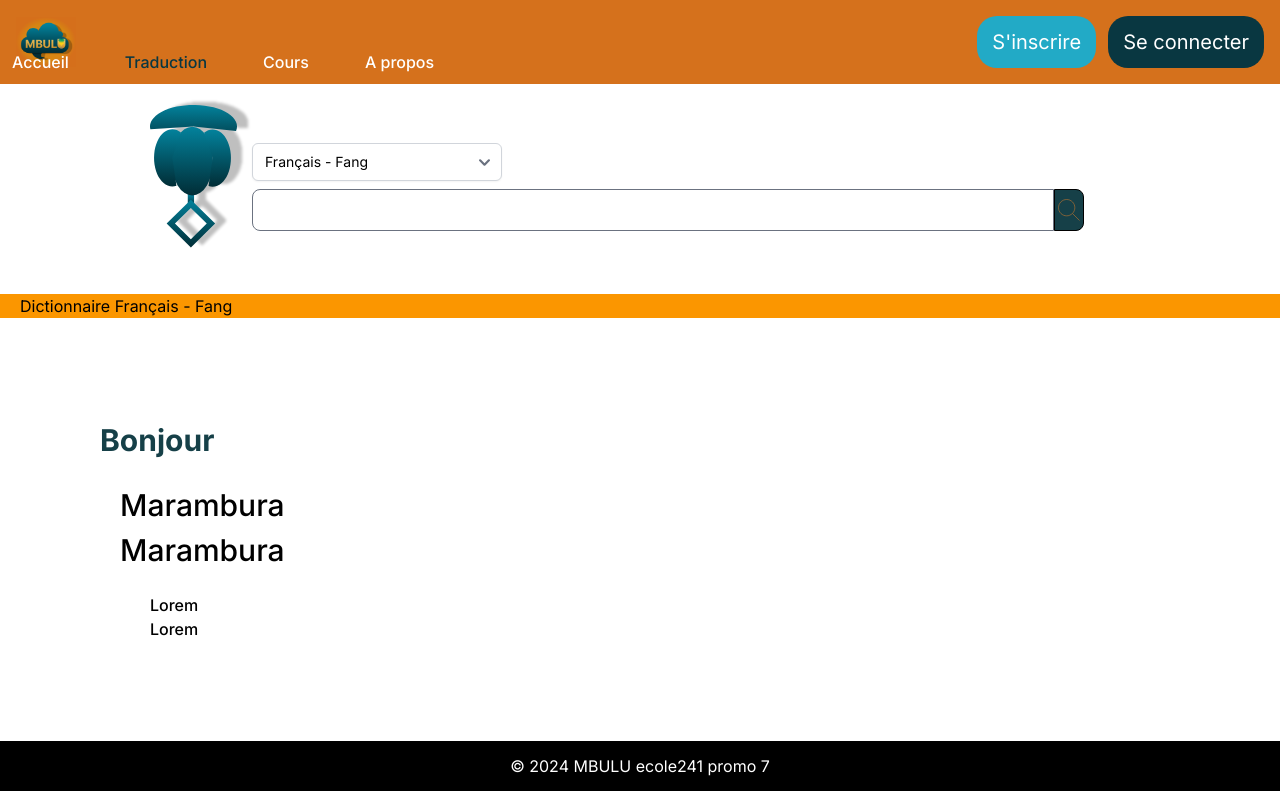
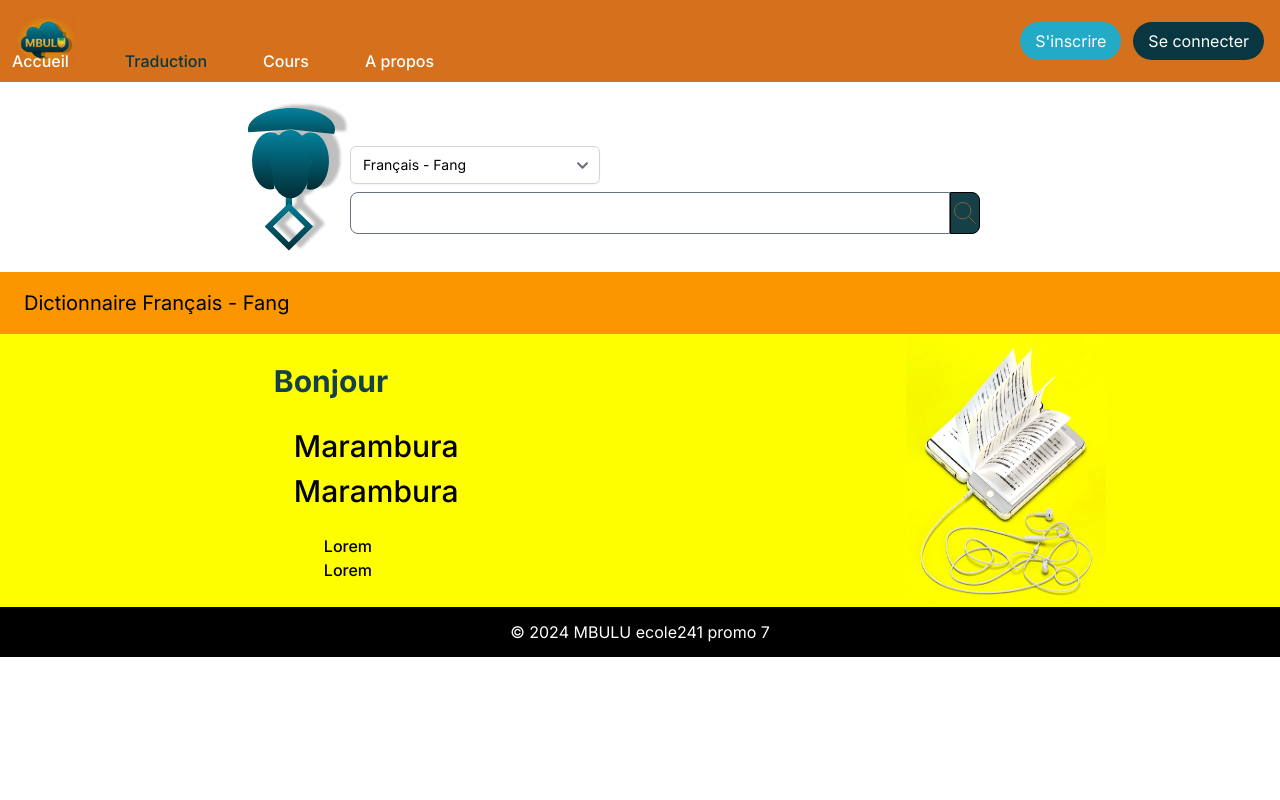
Before and after one commit to franckdarren/mbulu, a Next.js app: page /dictionnaire in a window 1280 px wide. Built offline with nearby package versions, Linux system fonts and the light colour scheme.

Commit message:
page dictionnaire et bouton navbar

```diff
--- a/app/_components/Button.jsx
+++ b/app/_components/Button.jsx
@@ -1,7 +1,7 @@
 export function Button({titreButton, color}) {
     return (
         <div className="">
-            <button className={`px-[10px] md:px-[15px] h-[29px] w-auto md:text-[20px] md:h-[52px] text-[12px] text-white rounded-[20px] ${color}`}>{titreButton}</button>
+            <button className={`px-[10px] md:px-[15px] h-[29px] w-auto md:text-[16px] md:h-[38px] text-[12px] text-white rounded-[20px] ${color}`}>{titreButton}</button>
         </div>
     );
 }
--- a/app/dictionnaire/Search.jsx
+++ b/app/dictionnaire/Search.jsx
@@ -3,8 +3,8 @@ import Image from "next/image";
 
 export function Search() {
     return (
-        <div className=" flex flex-row">
-            <input type="text" name="" id="" className="border border-black w-[200px] rounded-l-lg md:w-full peer"/>
+        <div className=" flex">
+            <input type="text" name="" id="" className="border border-black w-[200px] rounded-l-lg md:w-full md:max-w-[600px]"/>
             <Image
             src="/assets/tabler_search.svg"
             alt=""
--- a/app/dictionnaire/dictionnaire.jsx
+++ b/app/dictionnaire/dictionnaire.jsx
@@ -2,7 +2,7 @@
 
 export function Dictionnaire({titre, text, other}){
     return(
-        <div className="m-[100px] p-[0]">
+        <div className="mx-[100px] my-[25px]">
             <ul>
                 <li className="text-[30px] font-bold text-[#164048]">{titre}</li>
                 <ul className="ml-[20px]  my-[20px] text-[30px] font-medium">
--- a/app/dictionnaire/page.js
+++ b/app/dictionnaire/page.js
@@ -9,32 +9,37 @@ import { useState } from "react";
 
 //Composant Dropdwon pour la selection de langue
 
-function Dropdwon({selectedOption, handleChange}){
-    return(
+function Dropdwon({ selectedOption, handleChange }) {
+  return (
     <div>
-            <select id="dropdown" name="dropdown" className="mt-1 block w-[250px] py-2 px-3 border border-gray-300 bg-white rounded-md shadow-sm focus:outline-none focus:ring-indigo-500 focus:border-indigo-500 sm:text-sm max-sm:w-[150px] mb-2" value={selectedOption} onChange={handleChange}>
+      <select
+        id="dropdown"
+        name="dropdown"
+        className="mt-1 block w-[250px] py-2 px-3 border border-gray-300 bg-white rounded-md shadow-sm focus:outline-none focus:ring-indigo-500 focus:border-indigo-500 sm:text-sm max-sm:w-[150px] mb-2"
+        value={selectedOption}
+        onChange={handleChange}
+      >
         <option value="Français - Fang">Français - Fang</option>
         <option value="Français - Myene">Français - Myene</option>
         <option value="Français - Punu">Français - Punu</option>
-
       </select>
     </div>
-    )
+  );
 }
 
 //Composant principal pour la page du dictionnaire
 export default function PageDictionnaire() {
-    const [selectedOption, setSelectedOption]= useState("Français - Fang");
+  const [selectedOption, setSelectedOption] = useState("Français - Fang");
 
   //Fonction pour gerer les changements de  selection dans le Dropdowm
   const handleChange = (e) => {
     setSelectedOption(e.target.value);
-    }
+  };
   return (
     <main className="">
       <Navbar />
 
-            <div className="flex flex-row py-[15px]">
+      <div className="flex justify-center py-[20px]">
         <Image
           src="/assets/Group 1.svg"
           alt="logo"
@@ -43,21 +48,30 @@ export default function PageDictionnaire() {
           className="ml-[25px] md:ml-[150px]"
         />
         <div className="md:w-[65%] mt-[40px]">
-                    <Dropdwon selectedOption={selectedOption} handleChange={handleChange} />
+          <Dropdwon
+            selectedOption={selectedOption}
+            handleChange={handleChange}
+          />
 
           <div>
-                        <Search/>
-                    </div>
-
+            <Search />
           </div>
         </div>
-            <div className="bg-[#FB9600] w-full pl-[20px] mt-[30px]">
+      </div>
+      <div className="bg-[#FB9600] md:text-[20px] w-full py-4 pl-6">
         Dictionnaire {selectedOption}
       </div>
-
-            <Dictionnaire titre="Bonjour" text="Marambura" other="Lorem"/>
-
-            <Footer  className= ""/>
+      <div className="bg-[#FFFE00] md:flex md:justify-around">
+        <Dictionnaire titre="Bonjour" text="Marambura" other="Lorem" />
+        <Image
+          src="/assets/dico.gif"
+          alt="logo"
+          width={200}
+          height={168}
+          className=""
+        />
+      </div>
+      <Footer />
     </main>
   );
 }
```
Also changed, not shown: public/assets/dico.gif (added). Lines whose indentation alone changed are shown as unchanged.
